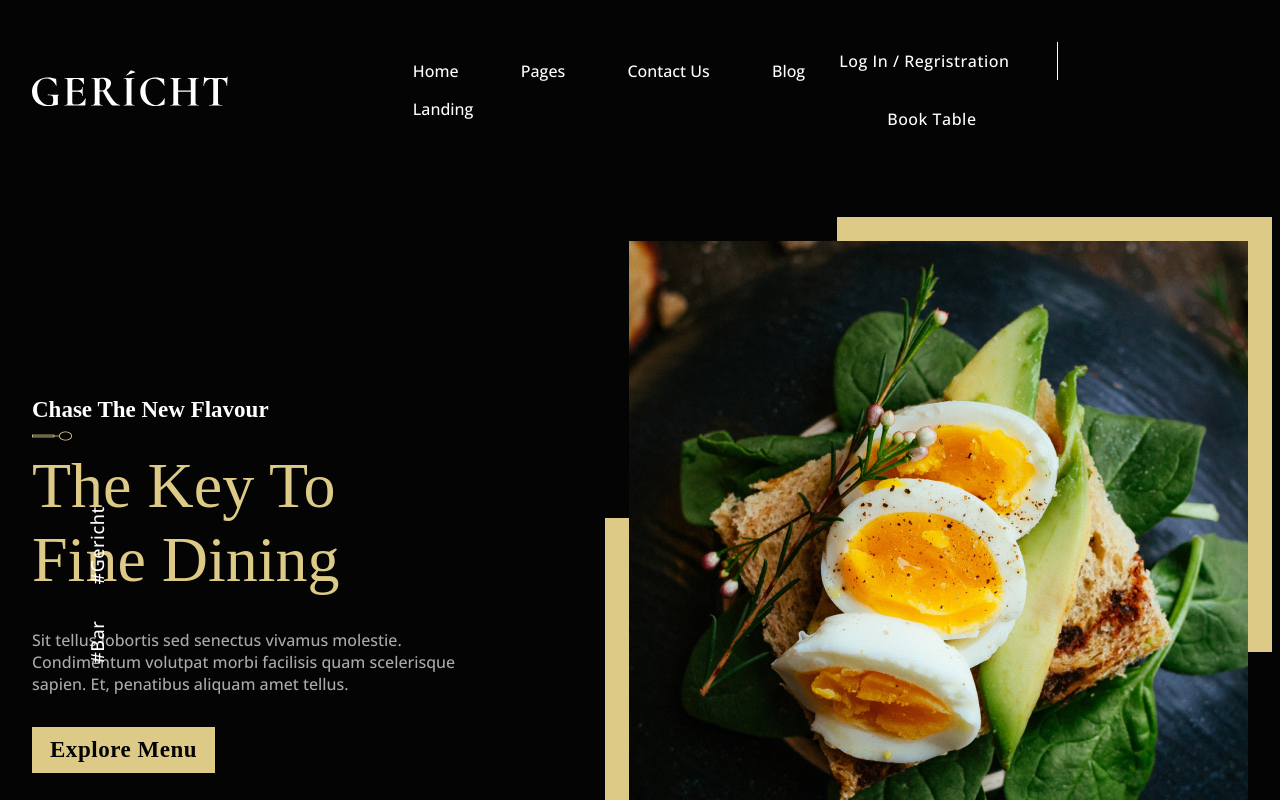
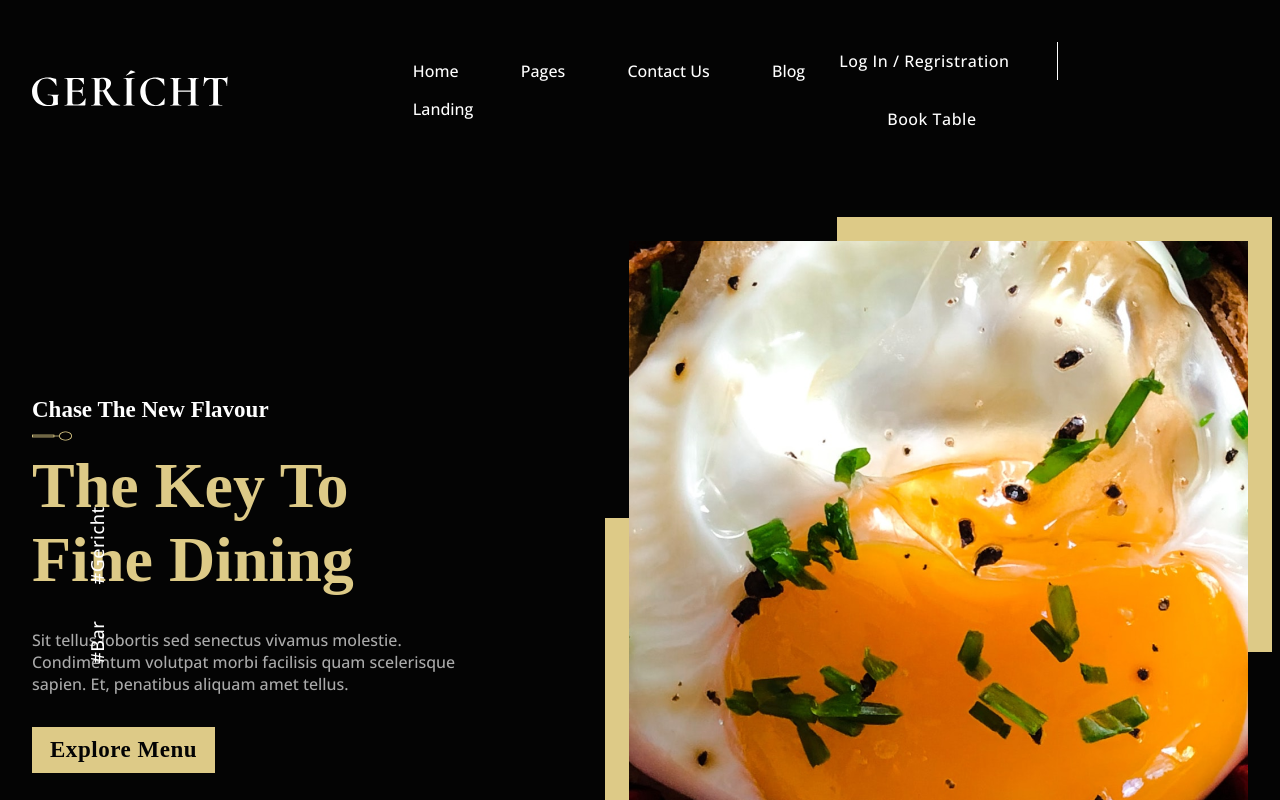
Before and after one commit to irvancolz/gericht-restaurant, a Next.js app: page / in a window 1280 px wide. Shown: the top 800 px of the page. Built offline with nearby package versions, Linux system fonts and the light colour scheme; a web font is replaced by a local one.

Commit message:
create carousel base components, ready to integrate with carousel navigation

```diff
--- a/components/carousel/carousel-container.tsx
+++ b/components/carousel/carousel-container.tsx
@@ -1,6 +1,7 @@
-import React, { Children, ReactNode } from "react";
-import { CarouselContext } from "./carousel-context";
-import { CarouselNavigation } from "./carousel-nav";
+import { StaticImageData } from "next/image";
+import React, { forwardRef, ReactNode, useContext, useEffect } from "react";
+import { CarouselContextValue, carouselContextValueConfig } from "./carousel-context";
+import { CarouselImage } from "./carousel-img";
 import {
   CarouselContainerStyles,
   CarouselContainerVariants,
@@ -8,26 +9,49 @@ import {
 
 interface carouselContainerConfig extends CarouselContainerVariants {
   children?: ReactNode;
-  navigation?: boolean;
+  images: Array<StaticImageData>;
+  className?: string;
+  context?: carouselContextValueConfig;
 }
 
 const carousel_custom_class = "custom-carousel-container";
 
-export function CarouselContainer({
-  children,
-  className,
-  ...rest
-}: carouselContainerConfig) {
-  // console.log(Children.count(children))
+export const CarouselContainer = forwardRef<
+  HTMLDivElement,
+  carouselContainerConfig
+>(({ children, className, images, ...rest }, ref) => {
   function classes() {
     return `${className ? className : ""} ${carousel_custom_class}`;
   }
+
+  const { navigation, setNavigation } = useContext(CarouselContextValue);
+  useEffect(() => {
+    const timer = setTimeout(() => {
+      if (navigation !== undefined && setNavigation !== undefined) {
+        console.log(navigation);
+        if (navigation >= images.length - 1) {
+          setNavigation(0);
+        } else {
+          setNavigation?.(navigation + 1);
+        }
+      }
+    }, 3000);
+
+    return () => clearInterval(timer);
+  }, [navigation, images.length, setNavigation]);
   return (
-    <CarouselContext>
-      <CarouselContainerStyles className={classes()} {...rest}>
-        {children}
-        <CarouselNavigation />
-      </CarouselContainerStyles>
-    </CarouselContext>
+    <CarouselContainerStyles ref={ref} className={classes()} {...rest}>
+      {images.map((img, i) => {
+        return (
+          <CarouselImage
+            key={i}
+            src={img}
+            show={i == navigation ? true : false}
+          />
+        );
+      })}
+    </CarouselContainerStyles>
   );
-}
+});
+
+CarouselContainer.displayName = "CarouselContainer";
--- a/components/carousel/carousel-context.tsx
+++ b/components/carousel/carousel-context.tsx
@@ -1,6 +1,6 @@
 import { createContext, ReactNode, useContext, useState } from "react";
 
-interface carouselConfig {
+export interface carouselContextValueConfig {
   navigation?: number;
   setNavigation?: (props: number) => void;
 }
@@ -9,11 +9,8 @@ interface CarouselContextConfig {
   children?: ReactNode;
 }
 
-const CarouselContextValue = createContext<carouselConfig>({});
+export const CarouselContextValue = createContext<carouselContextValueConfig>({});
 
-export function useCarousel() {
-  return useContext(CarouselContextValue);
-}
 
 export function CarouselContext({ children }: CarouselContextConfig) {
   const [navigation, setNavigation] = useState<number>(0);
--- a/components/carousel/carousel-img.tsx
+++ b/components/carousel/carousel-img.tsx
@@ -1,12 +1,15 @@
 import Image, { ImageProps } from "next/image";
-import React, { forwardRef } from "react";
+import React, { forwardRef, useContext } from "react";
+import { CarouselContextValue } from "./carousel-context";
 import { CarouselImageStyles, CarouselImageVariants } from "./carousel.style";
+
 type CarouselImageProps = CarouselImageVariants & ImageProps;
 
 const carousel_image_class = "custom-carousel-image";
 
 export const CarouselImage = forwardRef<HTMLDivElement, CarouselImageProps>(
   ({ className, layout, priority, src, alt, height, width, ...rest }, ref) => {
+    const data = useContext(CarouselContextValue);
     function classes() {
       return `${className ? className : ""} ${carousel_image_class}`;
     }
--- a/components/carousel/carousel-nav.tsx
+++ /dev/null
@@ -1,7 +0,0 @@
-import React from 'react'
-
-export function CarouselNavigation() {
-  return (
-    <div>carousel-nav</div>
-  )
-}
--- a/components/carousel/carousel.style.ts
+++ b/components/carousel/carousel.style.ts
@@ -28,13 +28,34 @@ export type CarouselContainerVariants = ComponentProps<
   typeof CarouselContainerStyles
 >;
 
-export const CarouselImageStyles = styled("div", {
+export const CarouselImageStyles = styled(Box, {
   position: "absolute",
   top: "0",
   bottom: "0",
   left: "0",
   right: "0",
   transition: "all .5s ease-out",
+  variants:{
+    show:{
+      true:{
+        opacity: "1",
+      },
+      false :{
+        opacity: "0",
+      },
+    },
+  },
+  defaultVariants :{
+    show : true,
+  }
 });
 
 export type CarouselImageVariants = ComponentProps<typeof CarouselImageStyles>;
+
+export const CarouselNavStyles = styled(Box, {
+  color: "#eee",
+  position: "absolute",
+  zIndex: "100",
+});
+
+export type CarouselNavVariants = ComponentProps<typeof CarouselNavStyles>;
--- /dev/null
+++ b/components/carousel/carousel.tsx
@@ -0,0 +1,25 @@
+import React, { forwardRef } from "react";
+import { StaticImageData } from "next/image";
+import { CarouselContainer } from "./carousel-container";
+import {
+  carouselContextValueConfig,
+  CarouselContext,
+} from "./carousel-context";
+
+interface CarouselConfig {
+  images: Array<StaticImageData>;
+  className?: string;
+  context?: carouselContextValueConfig;
+}
+
+export const Carousel = forwardRef<HTMLDivElement, CarouselConfig>(
+  (props, ref) => {
+    return (
+      <CarouselContext>
+        <CarouselContainer ref={ref} {...props} />
+      </CarouselContext>
+    );
+  }
+);
+
+Carousel.displayName = "carousel";
--- a/components/carousel/index.tsx
+++ b/components/carousel/index.tsx
@@ -1,4 +1 @@
-export * from "./carousel-container";
-export * from "./carousel-nav";
-export * from "./carousel-context";
-export * from "./carousel-img";
+export * from "./carousel";
--- a/page-section/restaurant/hero/components.tsx
+++ b/page-section/restaurant/hero/components.tsx
@@ -4,8 +4,7 @@ import {
   ArticleHeader,
   ArticleTitle,
   ArticleHeading,
-  CarouselContainer,
-  CarouselImage,
+  Carousel,
 } from "../../../components";
 import Img1 from "../../../public/assets/restaurants/restaurant-hero-img.png";
 import Img2 from "../../../public/assets/restaurants/restaurant-hero2-img.png";
@@ -49,7 +48,7 @@ export function HeroRestaurantSection({
         <Box className="hero_content">
           <ArticleHeader>
             <ArticleHeading>Chase The New Flavour</ArticleHeading>
-            <ArticleTitle size="xl" fCol="gold">
+            <ArticleTitle size="xl" fCol="gold" weight="xBold">
               The Key To Fine Dining
             </ArticleTitle>
           </ArticleHeader>
@@ -72,11 +71,7 @@ export function HeroRestaurantSection({
           </Button>
         </Box>
         <Box className="hero_content">
-          <CarouselContainer>
-            <CarouselImage src={Img1} layout="fill" priority/>
-            <CarouselImage src={Img2} layout="fill" priority/>
-            <CarouselImage src={Img3} layout="fill" priority/>
-          </CarouselContainer>
+          <Carousel images={[Img1, Img2, Img3]} />
         </Box>
       </HeroRestaurantStyles>
     </HeroRestaurantWrapperStyles>
```
